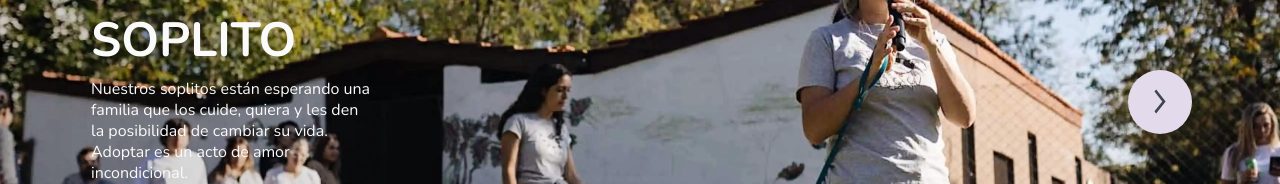
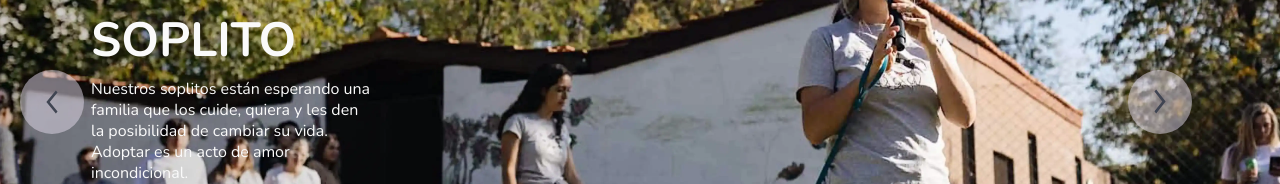
Before and after one commit to martin-tercero1/soplo-de-vida, a Next.js app: page / in a window 1280 px wide. Shown: the part 227-411 px from the top of the page. Built offline with nearby package versions, Linux system fonts and the light colour scheme.

Commit message:
ft: added left button to Slide in HeroCarousel

```diff
--- a/src/components/home/HeroCarousel/HeroCarousel.jsx
+++ b/src/components/home/HeroCarousel/HeroCarousel.jsx
@@ -4,6 +4,7 @@ import clsx from "clsx";
 import { twMerge } from "tailwind-merge";
 import { Slide } from "./Slide";
 import { useState, useRef, useEffect } from "react";
+import { SliderButton } from "./SliderButton";
 
 export const HeroCarousel = ({togglePopUp}) => {
   const [currentIndex, setCurrentIndex] = useState(0);
@@ -64,6 +65,12 @@ export const HeroCarousel = ({togglePopUp}) => {
     setCurrentIndex(newIndex);
   }
 
+  const prevSlide = () => {
+    if (currentIndex > 0) {
+      setCurrentIndex(currentIndex - 1);
+    }
+  };
+
   const HeroCarouselClass = clsx(
     "w-100vw",
     "h-[411px]",
@@ -94,6 +101,7 @@ export const HeroCarousel = ({togglePopUp}) => {
         slidesInfo={slidesInfo}
         setSlide={setCurrentIndex}
         nextSlide={nextSlide}
+        prevSlide={prevSlide}
         currentSlide={currentIndex}
         startAutoSlide={startAutoSlide}
         stopAutoSlide={stopAutoSlide}
--- a/src/components/home/HeroCarousel/Slide.jsx
+++ b/src/components/home/HeroCarousel/Slide.jsx
@@ -4,7 +4,7 @@ import { Button } from "@/components/shared/Button";
 import clsx from "clsx";
 import { twMerge } from "tailwind-merge";
 
-export const Slide = ({ title, subtitle, description, mobileDescription, background, nextSlide, slidesInfo, setSlide, currentSlide, startAutoSlide, stopAutoSlide, togglePopUp }) => {
+export const Slide = ({ title, subtitle, description, mobileDescription, background, nextSlide, prevSlide,slidesInfo, setSlide, currentSlide, startAutoSlide, stopAutoSlide, togglePopUp }) => {
     const buttonCustomSyles = [
       "w-full",
       "tablet:w-[227px]",
@@ -75,7 +75,18 @@ export const Slide = ({ title, subtitle, description, mobileDescription, backgro
             onClick={togglePopUp}
           />
         </div>
-        <SliderButton nextSlide={nextSlide} direction="right" />
+        <SliderButton
+          direction="left"
+          prevSlide={prevSlide}
+          isFirstSlide={currentSlide === 0}
+          isLastSlide={currentSlide === slidesInfo.length - 1}
+        />
+        <SliderButton
+          direction="right"
+          nextSlide={nextSlide}
+          isFirstSlide={currentSlide === 0}
+          isLastSlide={currentSlide === slidesInfo.length - 1}
+        />
       </div>
       <Pagination
         slidesInfo={slidesInfo}
--- a/src/components/home/HeroCarousel/SliderButton.jsx
+++ b/src/components/home/HeroCarousel/SliderButton.jsx
@@ -1,21 +1,24 @@
 import Image from "next/image";
 
-export const SliderButton = ({ direction, nextSlide }) => {
-  if (direction === "right") {
+export const SliderButton = ({ direction, nextSlide, prevSlide,isFirstSlide, isLastSlide }) => {
+  if (direction === "right" && !isLastSlide) {
     return (
       <button
         onClick={nextSlide}
-      className="hidden tablet:flex items-center justify-center laptop:h-[64px] laptop:w-[64px] bg-secondary rounded-full justify-self-center mr-[88px] w-[32px] h-[32px]"
+        className="hidden tablet:flex items-center justify-center laptop:h-[64px] laptop:w-[64px] bg-secondary bg-opacity-50 rounded-full justify-self-center mr-[88px] w-[32px] h-[32px]"
       >
         <Image width={12} height={12} alt="Icono siguiente" src="/icons/forward.svg" />
       </button>
     );
-  } else if (direction === "left") {
+  } else if (direction === "left" && !isFirstSlide) {
     return (
-      <button className="hidden tablet:flex items-center justify-center laptop:h-[64px] laptop:w-[64px] bg-secondary rounded-full justify-self-center mr-[88px] rotate-180 w-[32px] h-[32px]">
-        <Image width={12} height={12} alt="Icono anterior" src="back.svg"/>
+      <button
+        onClick={prevSlide}
+        className="hidden tablet:flex items-center justify-center laptop:h-[64px] laptop:w-[64px] bg-secondary bg-opacity-50 rounded-full absolute left-0 ml-[20px] rotate-180 w-[32px] h-[32px]"
+      >
+        <Image width={12} height={12} alt="Icono anterior" src="/icons/arrow.svg" />
       </button>
     );
-
   }
+  return null;
 };
```
Lines whose indentation alone changed are shown as unchanged.
